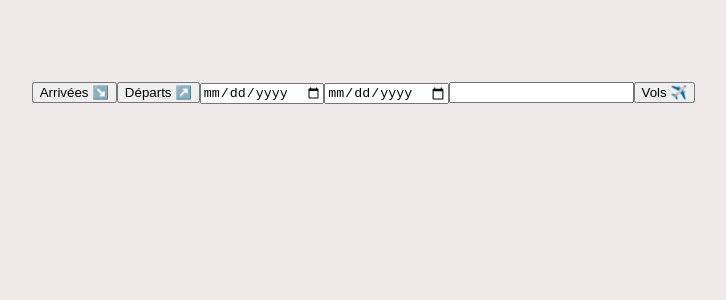
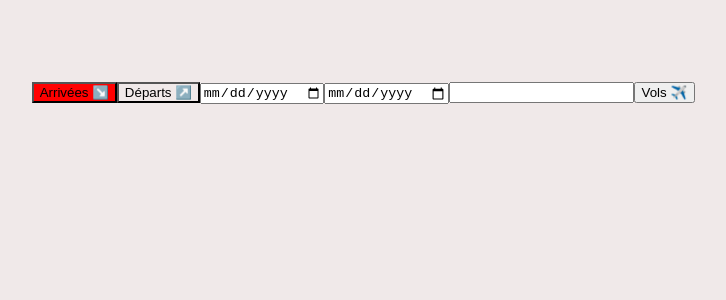
Before and after one commit to atiipik/airport-planes, a Vue app: page / in a window 1280 px wide. Shown: the top 300 px of the page, without its empty margins (32-758 px from the left). Built offline with nearby package versions, Linux system fonts and the light colour scheme.

Commit message:
feat: props pour FlyCard

```diff
--- a/src/App.vue
+++ b/src/App.vue
@@ -1,7 +1,7 @@
 <template>
   <div>
-    <button @click="direction">Arrivées ↘️</button>
-    <button @click="direction = false">Départs ↗️</button>
+    <button :style="direction ? 'background-color: red' : 'background-color: transparent'" @click="direction = true">Arrivées ↘️</button>
+    <button :style="direction ? 'background-color: transparent' : 'background-color: red'" @click="direction = false">Départs ↗️</button>
     <input class="btn-date" type="date" v-model="begin" />
     <input class="btn-date" type="date" v-model="end" />
     <input class="btn-airport" list="airports" v-model="airport" />
@@ -19,7 +19,7 @@
 
     <!-- <p>{{openSky}}</p> -->
 
-    <FlyCard v-for="(airport, index) in openSky" :key="index"/>
+    <FlyCard :departAirport="airport.estDepartureAirport" :arrivalAirport="airport.estArrivalAirport" :icao24="airport.icao24" v-for="(airport, index) in openSky" :key="index"/>
   </div>
 </template>
 
--- a/src/components/FlyCard.vue
+++ b/src/components/FlyCard.vue
@@ -2,12 +2,12 @@
   <div class="card-airport">
     <div class="wrapper">
       <div>
-        <p class="big-text">JFK</p>
+        <p class="big-text">{{departAirport}}</p>
         <p class="small-text">New York, John F. Kennedy International</p>
       </div>
       <img class="plane" src="@/assets/plane.gif" alt="icon avion" />
       <div class="right">
-        <p class="big-text">CDG</p>
+        <p class="big-text">{{arrivalAirport}}</p>
         <p class="small-text">Paris, Charles de Gaulle</p>
       </div>
     </div>
@@ -31,7 +31,18 @@
 </template>
 
 <script>
-export default {};
+export default {
+  props:["departAirport", "arrivalAirport", "icao24"],
+  methods: {
+    async getIata(icao) {
+      const axios = require("axios");
+      let res = await axios.get(
+        `https://api.joshdouch.me/ICAO-IATA.php?icao=${icao}`
+      );
+      return res.data;
+    },
+  },
+};
 </script>
 
 <style scoped>
@@ -61,7 +72,7 @@ p {
 }
 
 .separator {
-  background-color:rgba(0, 0, 0, 0.25);
+  background-color: rgba(0, 0, 0, 0.25);
   width: 100%;
   height: 1px;
 }
```
